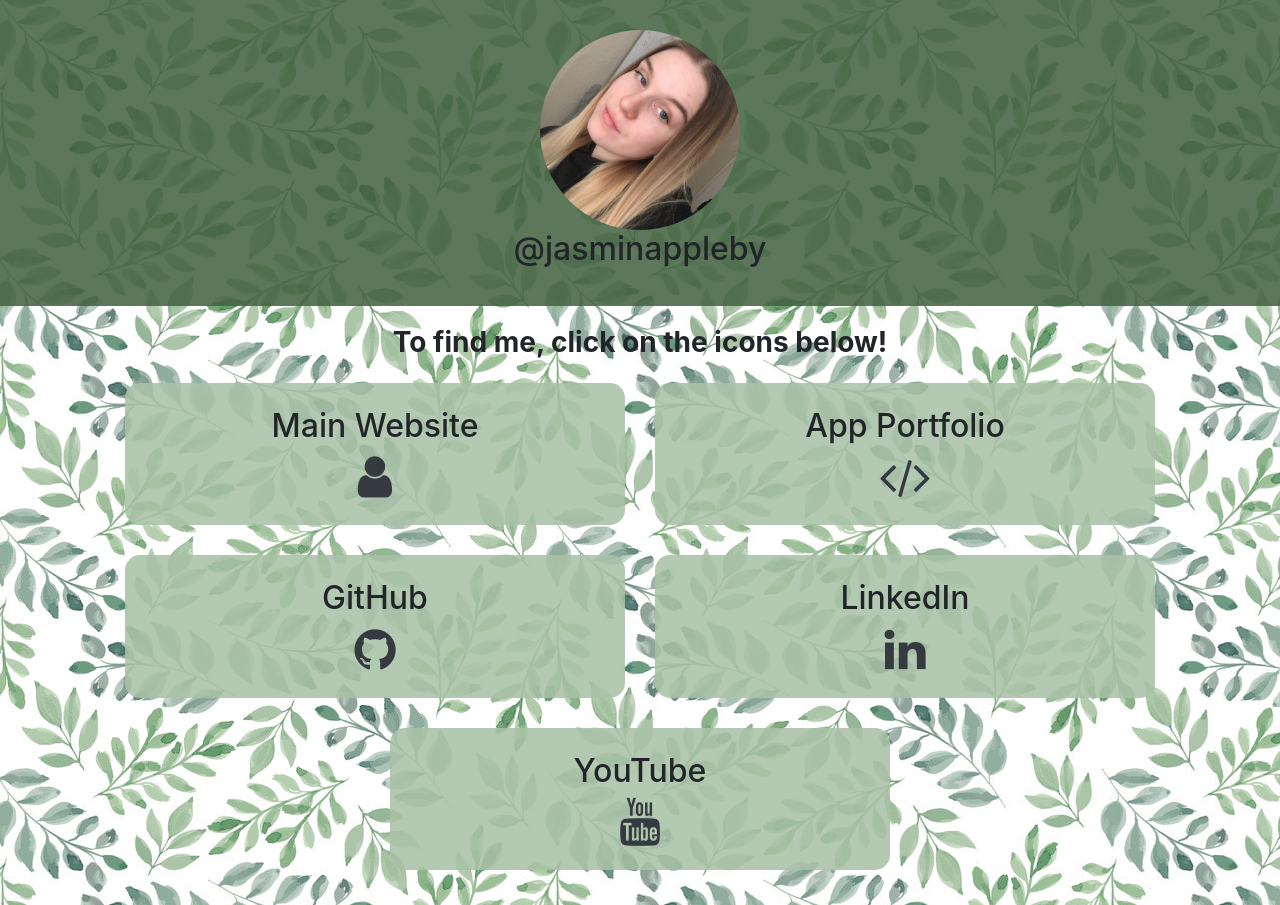
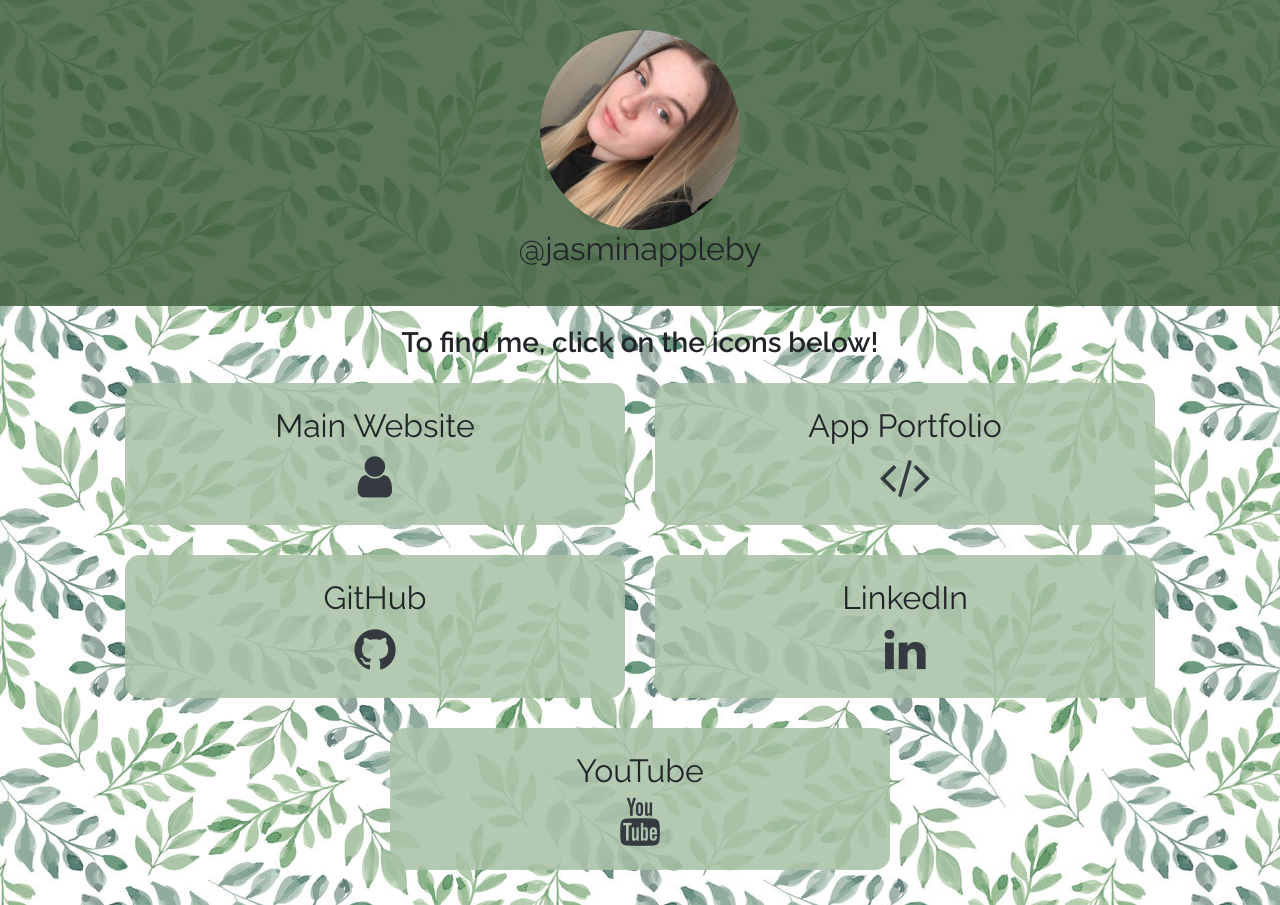
Before and after one commit to jasminappleby/Jasmins-Homepage, a plain HTML site: page index.html in a window 1280 px wide. Shown: the top 905 px of the page. Drawn offline with nearby package versions, Linux system fonts and the light colour scheme.

Commit message:
added new font

```diff
--- a/styles.css
+++ b/styles.css
@@ -1,3 +1,5 @@
+@import url('https://fonts.googleapis.com/css2?family=Raleway:wght@200;400;600&display=swap');
+
 /* Desktop styling */
 
 header {
@@ -83,3 +85,7 @@ body {
 main {
     padding: 20px
 }
+
+h1, h2, h3, h4, p {
+    font-family: 'Raleway', sans-serif;
+}
```
